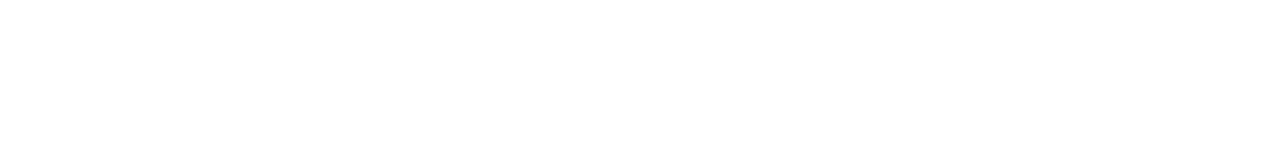
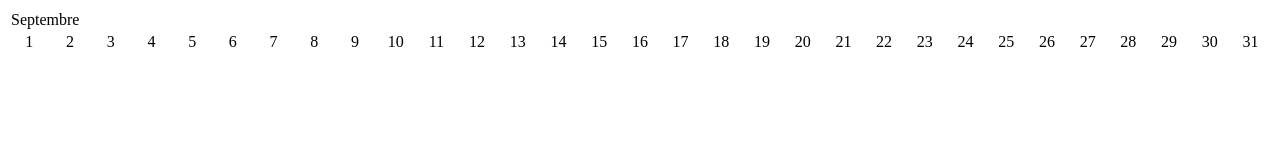
Before and after one commit to ericminio/bookinglite, a website: page app/homepage.html in a window 1280 px wide. Drawn offline with Linux system fonts and the light colour scheme.

Commit message:
added some data utils functions with a first draft of the calendar page to work with

```diff
--- /dev/null
+++ b/app/homepage.css
@@ -0,0 +1,8 @@
+table.calendar{
+  width: 100%;
+}
+
+.day td{
+  width:3.225%; /*temporary - should be calculated dynamically*/
+  text-align:center;
+}
--- a/app/homepage.html
+++ b/app/homepage.html
@@ -1,10 +1,112 @@
 <!DOCTYPE html>
 <html>
+
 <head>
   <meta charset="UTF-8">
   <title>Experimentation</title>
+  <link rel="stylesheet" href="homepage.css">
 </head>
+
 <body>
+  <table class='calendar' >
+    <tr class=month><td colspan=31>Septembre</td></tr>
+    <tr class=day>
+      <td>
+        1
+      </td>
+      <td>
+        2
+      </td>
+      <td>
+        3
+      </td>
+      <td>
+        4
+      </td>
+      <td>
+        5
+      </td>
+      <td>
+        6
+      </td>
+      <td>
+        7
+      </td>
+      <td>
+        8
+      </td>
+      <td>
+        9
+      </td>
+      <td>
+        10
+      </td>
+      <td>
+        11
+      </td>
+      <td>
+        12
+      </td>
+      <td>
+        13
+      </td>
+      <td>
+        14
+      </td>
+      <td>
+        15
+      </td>
+      <td>
+        16
+      </td>
+      <td>
+        17
+      </td>
+      <td>
+        18
+      </td>
+      <td>
+        19
+      </td>
+      <td>
+        20
+      </td>
+      <td>
+        21
+      </td>
+      <td>
+        22
+      </td>
+      <td>
+        23
+      </td>
+      <td>
+        24
+      </td>
+      <td>
+        25
+      </td>
+      <td>
+        26
+      </td>
+      <td>
+        27
+      </td>
+      <td>
+        28
+      </td>
+      <td>
+        29
+      </td>
+      <td>
+        30
+      </td>
+      <td>
+        31
+      </td>
+    </tr>
+  </table>
 
 </body>
+
 </html>
```
Also changed, not shown: app/lib/date.utils.js (added, +18 -0 lines), test/database/db-connect.test.js (added, +12 -0 lines), test/date.utils.test.js (added, +17 -0 lines), test/features/homepage/homepage.test.js (added, +31 -0 lines), test/features/homepage/menu.test.js (added, +22 -0 lines). Lines whose indentation alone changed are shown as unchanged.
